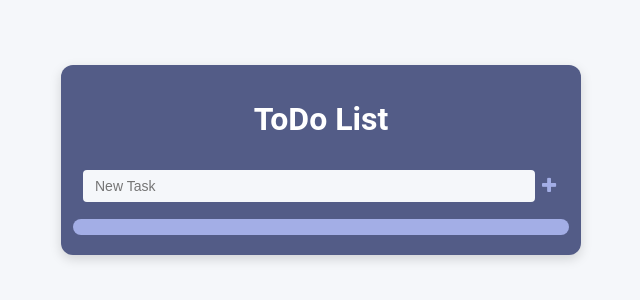
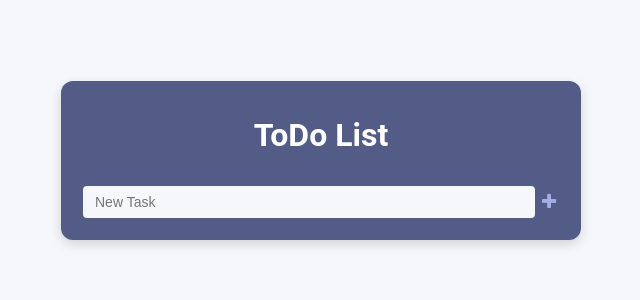
Before and after one commit to martinabruni/todo-list, a React (Vite) app: page / in a window 1280 px wide. Shown: the part 240-540 px from the top of the page, without its empty margins (319-959 px from the left). Built offline with nearby package versions, Linux system fonts and the light colour scheme.

Commit message:
refactor: enhance task label styling and improve task list rendering logic

```diff
--- a/src/Components/Tasks/Task.tsx
+++ b/src/Components/Tasks/Task.tsx
@@ -11,7 +11,7 @@ interface ITaskProps {
 export default function Task(props: ITaskProps) {
   return (
     <li className={`task-item ${props.task.status}`}>
-      <p className="task-label">{props.task.name}</p>
+      <p className={`task-label ${props.task.status}`}>{props.task.name}</p>
       <CompleteButton
         onClick={() => {
           const updatedTask = {
--- a/src/Components/Tasks/TaskList.tsx
+++ b/src/Components/Tasks/TaskList.tsx
@@ -2,6 +2,7 @@ import { useState } from "react";
 import Input from "./Input";
 import Task from "./Task";
 import { TaskObject } from "./TaskObject";
+import { STATUS } from "../utils";
 
 export default function TaskList() {
   const [tasks, setTasks] = useState<TaskObject[]>([]);
@@ -9,9 +10,10 @@ export default function TaskList() {
   return (
     <>
       <Input addTask={setTasks} />
-      <ul className="task-list">
+      <ul className={`task-list${tasks.length < 1 ? " empty" : ""}`}>
         {tasks
           .sort((a, b) => (a.id < b.id ? -1 : 0))
+          .sort((a) => (a.status === STATUS.OPEN ? -1 : 1))
           .map((task) => (
             <Task key={task.id} task={task} updateTasks={setTasks} />
           ))}
```
